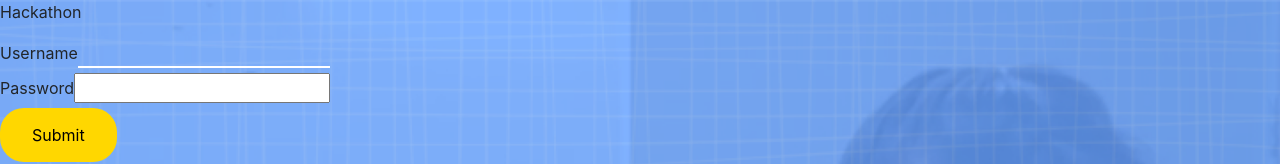
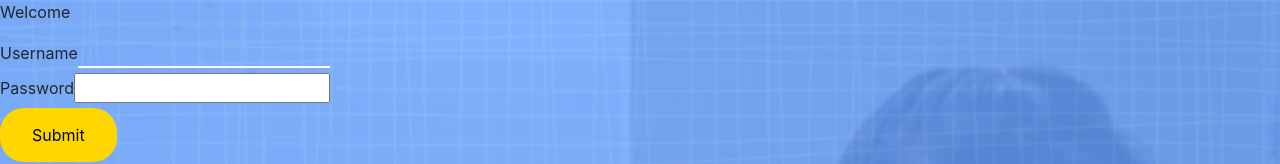
Before and after one commit to Mariastakh/dashboard-frontend, a React (Create React App) app: page / in a window 1280 px wide. Shown: the top 164 px of the page. Built offline with nearby package versions, Linux system fonts and the light colour scheme; no server answers.

Commit message:
remove console log

```diff
--- a/src/Components/Login.js
+++ b/src/Components/LoginForm.js
@@ -1,6 +1,6 @@
 import React from "react";
 
-function Login(props) {
+function LoginForm(props) {
   return (
     <>
       <form onSubmit={props.onSubmit}>
@@ -37,4 +37,4 @@ function Login(props) {
   );
 }
 
-export default Login;
+export default LoginForm;
--- a/src/Pages/LoginPage.jsx
+++ b/src/Pages/LoginPage.jsx
@@ -1,5 +1,5 @@
 import React, { useState } from "react";
-import Login from "../Components/Login";
+import LoginForm from "../Components/LoginForm";
 import { getUser } from "../api/getUser";
 
 function LoginPage(props) {
@@ -19,7 +19,6 @@ function LoginPage(props) {
     event.preventDefault();
     getUser(user.username, user.password).then((response) => {
       setUser(user);
-      console.log("response is: ", response);
       localStorage.setItem("jwt", response.data.token);
       localStorage.setItem("user", user.username);
       props.history.push("/dashboard");
@@ -28,10 +27,8 @@ function LoginPage(props) {
 
   return (
     <>
-      <p>Hackathon</p>
-
-      <Login user={user} onChange={handleChange} onSubmit={handleSubmit} />
-
+      <p>Welcome</p>
+      <LoginForm user={user} onChange={handleChange} onSubmit={handleSubmit} />
       <p>
         New? <a href="/signup">Sign up</a>{" "}
       </p>
```
